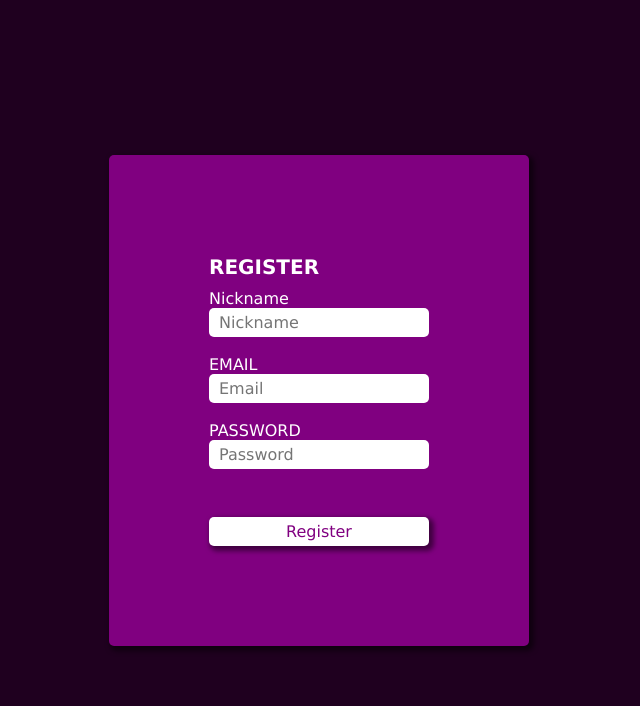
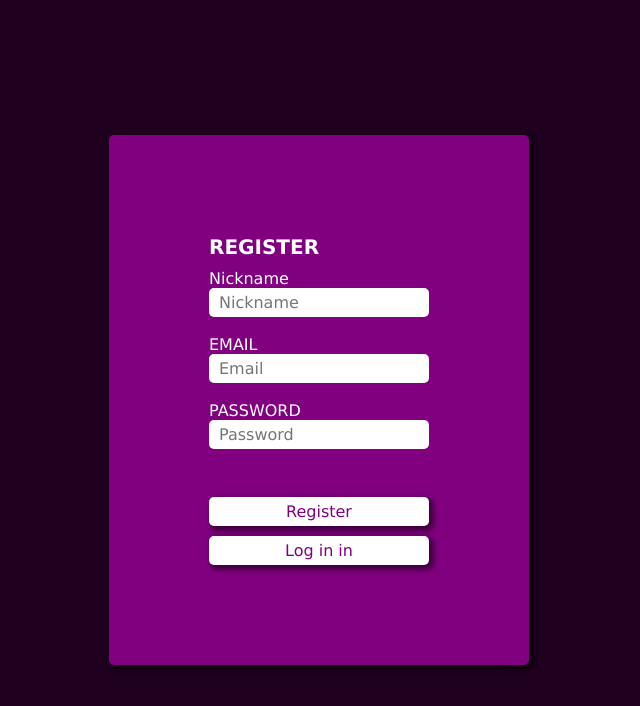
Before and after one commit to VicenteAparicio/enolappFrontend, a React (Create React App) app: page /signIn in a window 1280 px wide. Shown: the top 706 px of the page, without its empty margins (321-961 px from the left). Built offline with nearby package versions, Linux system fonts and the light colour scheme.

Commit message:
Add button, change label

```diff
--- a/src/pages/LoginPage/loginPage.tsx
+++ b/src/pages/LoginPage/loginPage.tsx
@@ -62,7 +62,7 @@ export const LoginPage = () => {
             <form className='container'>
                 <h2 className="titleSection">LOGIN</h2>
                 <label className='commonLabel'>
-                    User name
+                    Email
                 </label>
                 <input
                     className='commonInput'
--- a/src/pages/SignIn/signInPage.tsx
+++ b/src/pages/SignIn/signInPage.tsx
@@ -1,5 +1,5 @@
 import { useState } from "react";
-import { useNavigate } from "react-router-dom";
+import { NavLink, useNavigate } from "react-router-dom";
 import AuthService from "../../services/auth.service";
 import { validationPassword } from "../utils/validationPassword";
 
@@ -77,7 +77,9 @@ export const SignInPage = () => {
                 </div>
                 <div className="button_Container">
                     <button className="button" onClick={() => register()} name="Sign up" >Register</button>
-
+                    <NavLink className='button' to='/'>
+                        Log in in
+                    </NavLink>
                 </div>
             </div>
         </div>
```
